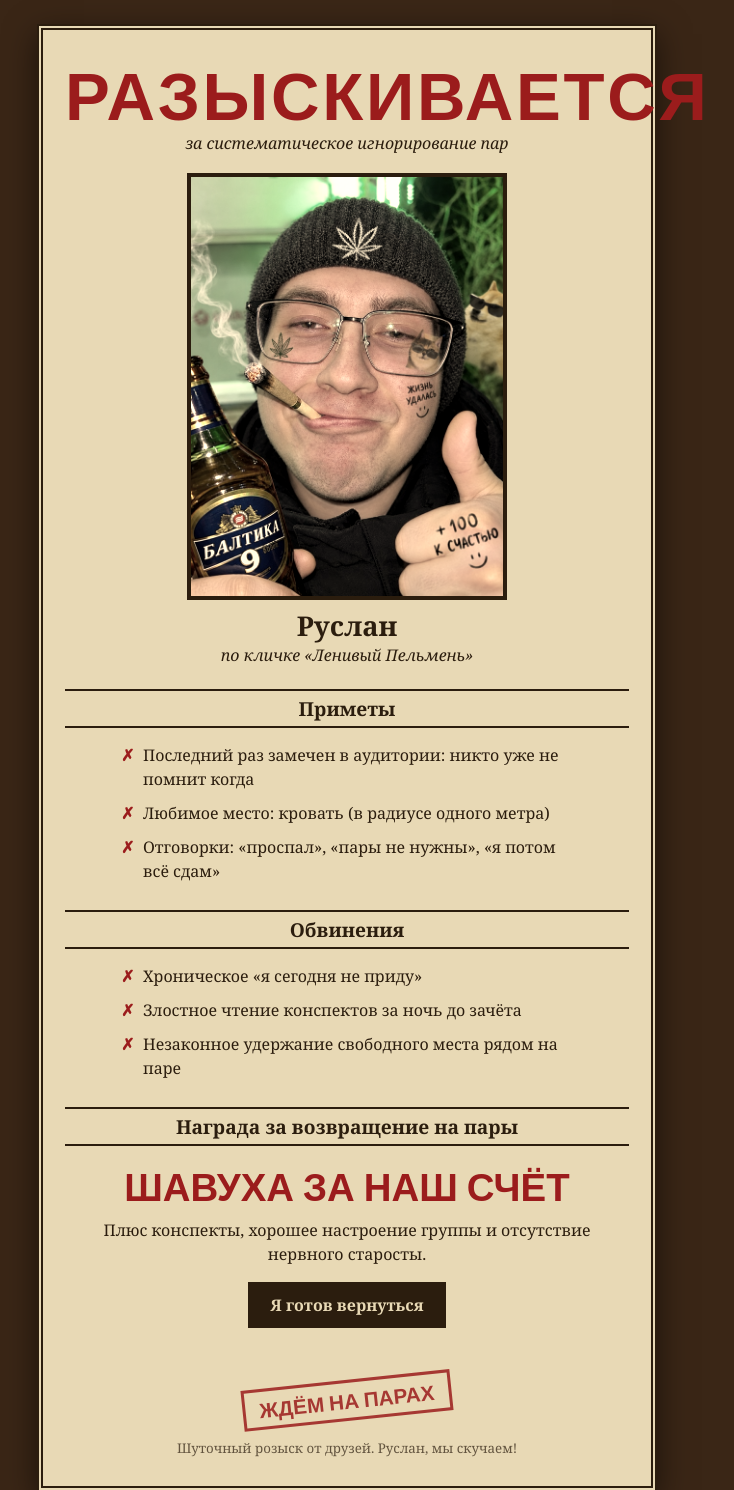
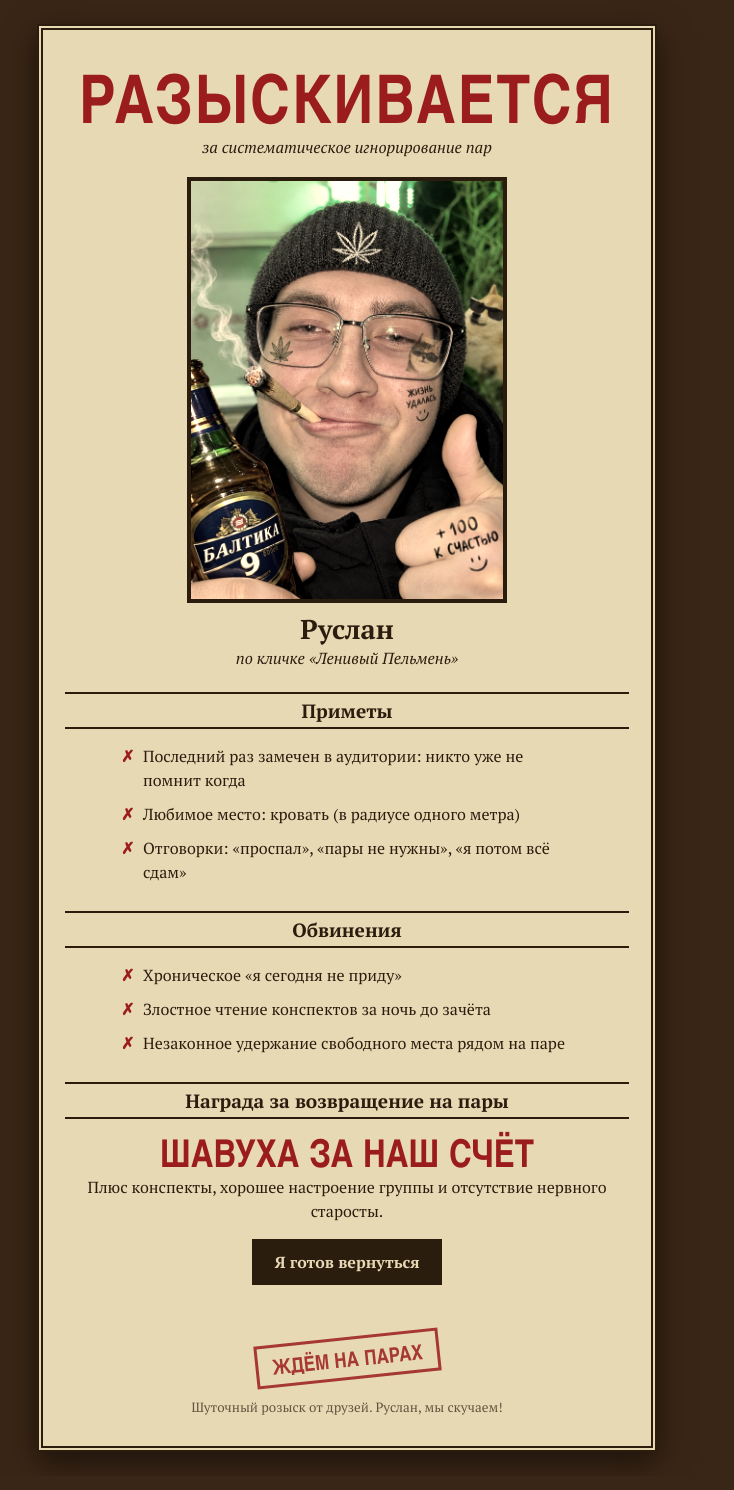
Before and after one commit to AbobaCorp/website-wanted, a plain HTML site: page index.html in a window 1280 px wide. Shown: the top 1490 px of the page, without its empty margins (293-1027 px from the left). Drawn offline with nearby package versions, Linux system fonts and the light colour scheme.

Commit message:
Обновление стилей и шрифтов в файлах index.html и style.css

```diff
--- a/index.html
+++ b/index.html
@@ -5,6 +5,9 @@
   <meta charset="UTF-8">
   <meta name="viewport" content="width=device-width, initial-scale=1">
   <title>Розыскивается: Ленивый Пельмень</title>
+  <link rel="preconnect" href="https://fonts.googleapis.com">
+  <link rel="preconnect" href="https://fonts.gstatic.com" crossorigin>
+  <link href="https://fonts.googleapis.com/css2?family=Oswald:wght@700&family=PT+Serif:ital,wght@0,400;0,700;1,400&display=swap&subset=cyrillic" rel="stylesheet">
   <link rel="stylesheet" href="style.css">
   <link rel="icon" href="favicon.ico" type="image/x-icon">
 </head>
--- a/style.css
+++ b/style.css
@@ -2,7 +2,9 @@
     --paper: #e8d9b5;
     --ink: #2b1d0e;
     --red: #9b1c1c;
-    --wood: #3a2616
+    --wood: #3a2616;
+    --font-display: "Oswald", Impact, "Arial Narrow", sans-serif;
+    --font-text: "PT Serif", Georgia, "Times New Roman", serif
 }
 
 * {
@@ -10,10 +12,14 @@
     margin: 0
 }
 
+html {
+    -webkit-text-size-adjust: 100%
+}
+
 body {
     background: var(--wood);
     color: var(--ink);
-    font-family: Georgia, "Times New Roman", serif;
+    font-family: var(--font-text);
     padding: 24px 12px;
     line-height: 1.5
 }
@@ -29,9 +35,10 @@ body {
 }
 
 h1 {
-    font: 900 clamp(2.4rem, 11vw, 4.2rem)/1 Impact, "Arial Black", sans-serif;
-    letter-spacing: .04em;
-    color: var(--red)
+    font: 700 clamp(1.9rem, 9.5vw, 4.2rem)/1.05 var(--font-display);
+    letter-spacing: .03em;
+    color: var(--red);
+    overflow-wrap: anywhere
 }
 
 .sub {
@@ -58,7 +65,7 @@ h1 {
 }
 
 .name {
-    font: 700 1.7rem/1.2 Georgia, serif;
+    font: 700 1.7rem/1.2 var(--font-text);
     margin-top: 6px
 }
 
@@ -67,7 +74,7 @@ h1 {
 }
 
 h2 {
-    font: 700 1.2rem Georgia, serif;
+    font: 700 1.2rem var(--font-text);
     border-top: 2px solid var(--ink);
     border-bottom: 2px solid var(--ink);
     padding: 4px 0;
@@ -96,7 +103,8 @@ li::before {
 }
 
 .reward {
-    font: 900 clamp(1.6rem, 7vw, 2.4rem) Impact, "Arial Black", sans-serif;
+    font: 700 clamp(1.5rem, 7vw, 2.4rem)/1.1 var(--font-display);
+    overflow-wrap: anywhere;
     color: var(--red);
     margin: 4px 0
 }
@@ -106,7 +114,7 @@ li::before {
     border: 3px solid var(--red);
     color: var(--red);
     padding: 2px 14px;
-    font: 900 1.3rem Impact, sans-serif;
+    font: 700 1.3rem var(--font-display);
     transform: rotate(-6deg);
     margin-top: 18px;
     opacity: .85
@@ -114,7 +122,7 @@ li::before {
 
 button {
     margin-top: 16px;
-    font: 700 1rem Georgia, serif;
+    font: 700 1rem var(--font-text);
     background: var(--ink);
     color: var(--paper);
     border: 0;
```
